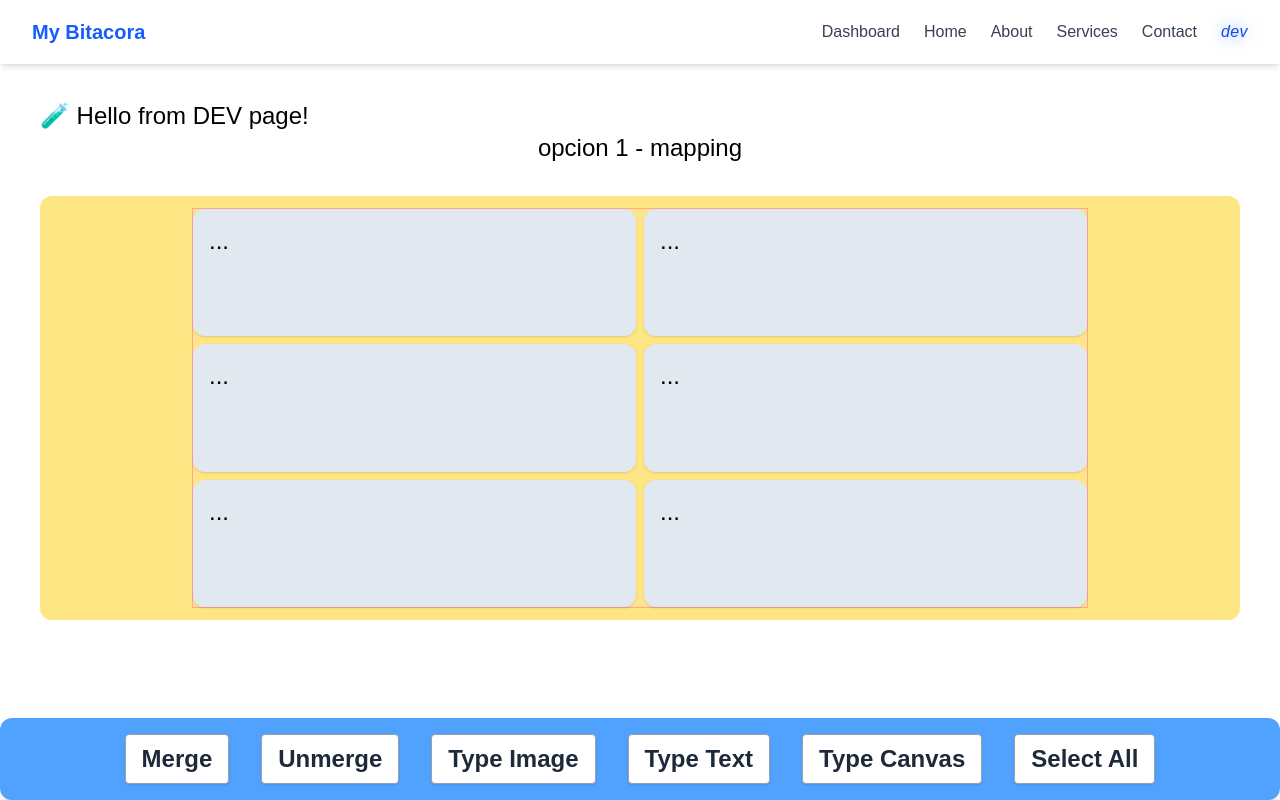
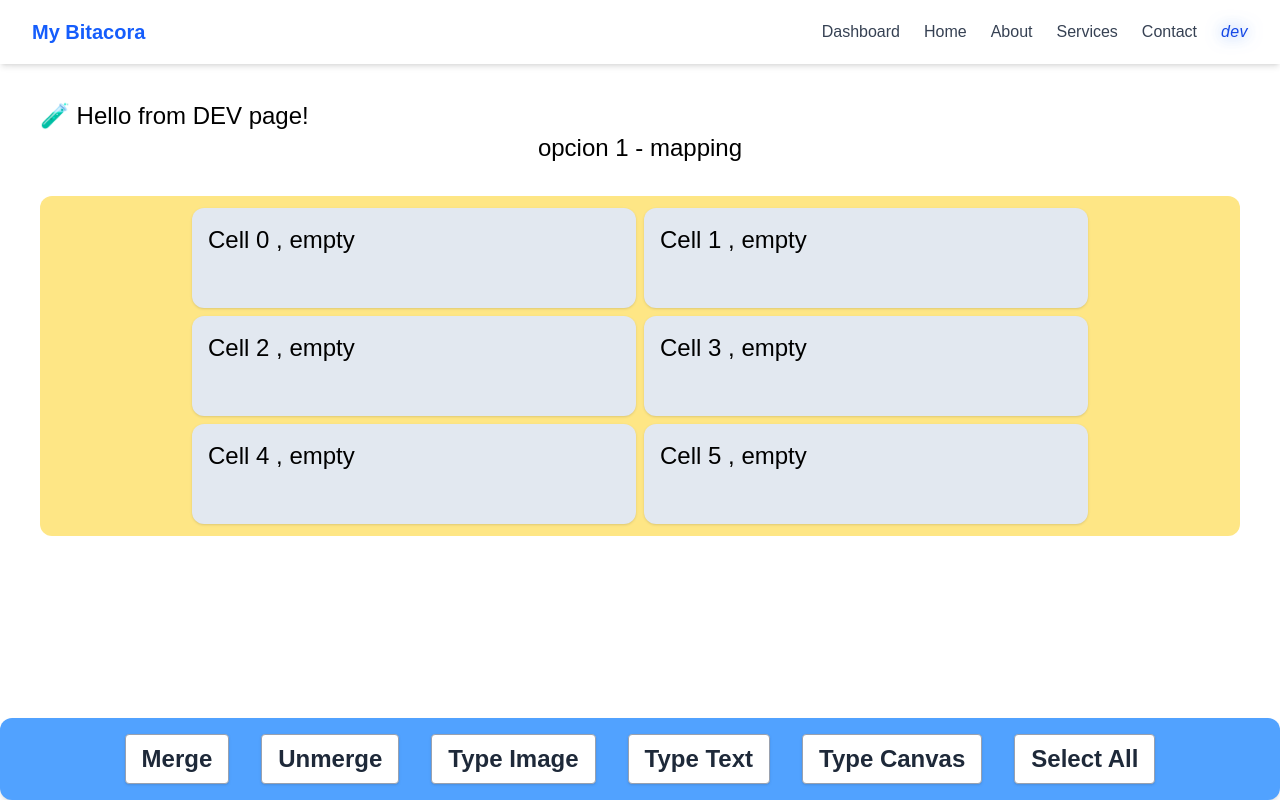
Before and after one commit to HadeOnMind/next-bitacora, a Next.js app: page /workspace/dev in a window 1280 px wide. Built offline with nearby package versions, Linux system fonts and the light colour scheme.

Commit message:
small fix

```diff
--- a/app/workspace/dev/page.tsx
+++ b/app/workspace/dev/page.tsx
@@ -3,6 +3,7 @@ import { userAgent } from 'next/server';
 import { stringify } from 'querystring';
 import { useState } from 'react';
 import { text } from 'stream/consumers';
+import { twMerge } from 'tailwind-merge';
 
 export default function DevPage() {
 
@@ -197,6 +198,7 @@ const MergeSelected = () => {
           return {
             ...cell,
             hidden: true,
+            span: 'col-span-0 row-span-0',
             merged: true,
             masterId: master.id,
             selected: false
@@ -333,33 +335,6 @@ const UnmergeSelected = () => {
 };
 
 
-const getGridPositionStyle = (cell) => {
-return {
-gridRow: `${cell.row + 1}`,
-gridColumn: `${cell.col + 1}`,
-};
-};
-
-
-
-
-const getCellClasses = (cell) => {
-  let classes = "bg-slate-200 p-4 rounded-xl shadow hover:bg-slate-300 select-none min-h-[3rem] h-full w-full ";
-  if (cell.span !== "empty") {
-  classes += `${cell.span} `;
-  }
-  if (cell.hidden) {
-  classes += "invisible ";
-  }
-  if (cell.selected) {
-  classes += "border-4 border-emerald-500 ";
-  }
-  if (cell.canMerge) {
-  classes += "border-2 border-blue-400 ";
-  }
-  return classes;
-  };
-
 
 
   return (
@@ -368,23 +343,37 @@ const getCellClasses = (cell) => {
 
       <div className='text-center'>opcion 1 - mapping</div>
 
-
       <div className='pt-3 bg-amber-200 rounded-xl my-8 pb-3'>
 
 
-       <div className='grid grid-cols-2 gap-2 max-w-4xl mx-auto grid-rows-3 h-[400px] border border-red-300'>
-          {Cells.map((cell) => (
+<div className="grid grid-cols-2 grid-rows-[100px_100px_100px] gap-2 max-w-4xl mx-auto">
+
+    {Cells.map((cell) =>
+        !cell.hidden && (
             <div
-            key={cell.id}
-            className={getCellClasses(cell)}
-            style={getGridPositionStyle(cell)}
-            onClick={() => ToggleIndividualSelection(cell.id)}
+                key={cell.id}
+                className={twMerge(`
+                    bg-slate-200 p-4 rounded-xl shadow select-none
+                    ${cell.span !== "empty" ? `${cell.span}` : "col-span-1"}
+                    ${cell.hidden ? "hidden" : ""}
+                    ${cell.selected ? "border-3 border-emerald-500" : ""}
+                `)}
+                onClick={() => ToggleIndividualSelection(cell.id)}
             >
-            ...
+                Cell {cell.id} , {cell.type}
+
+                {cell.type == "text" ?  <textarea placeholder='Place some text here'></textarea> : ""}
+                {cell.type == "image" ?  <textarea placeholder='Place some text here'></textarea> : ""}
+                {cell.type == "canvas" ?  <canvas width={300} height={150} /> : ""}
+
             </div>
-            ))}
-        </div>
+        )
+    )}
+</div>
 
+<div className={`hidden col-span-1 row-span-2 border border-red-500`}>
+    force tailwind rebuild
+</div>
       </div>
 
       <div className="flex bg-blue-400 rounded-xl mt-12 gap-8 items-center justify-center-safe
```
